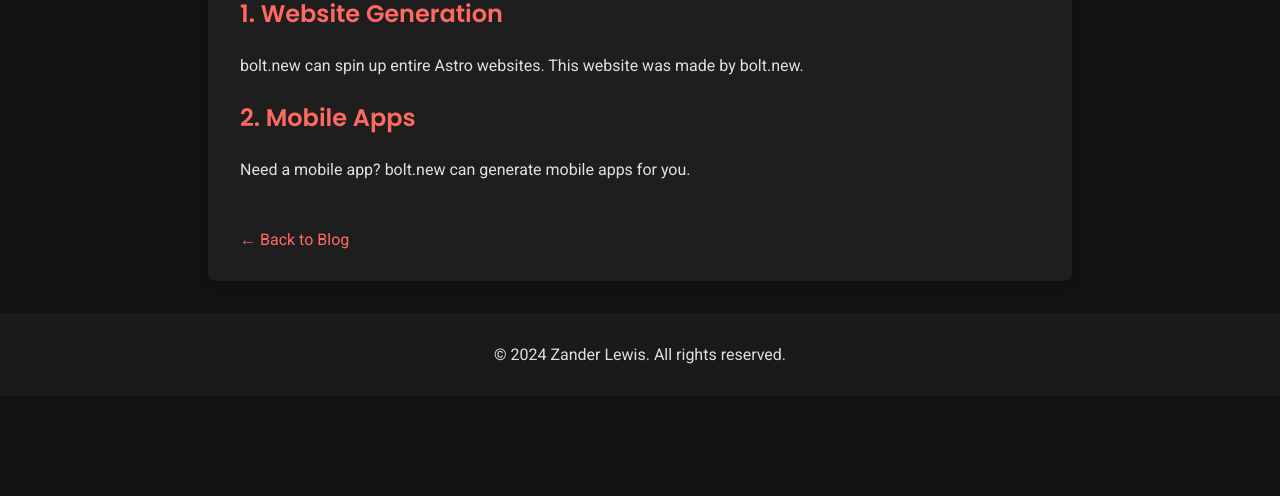
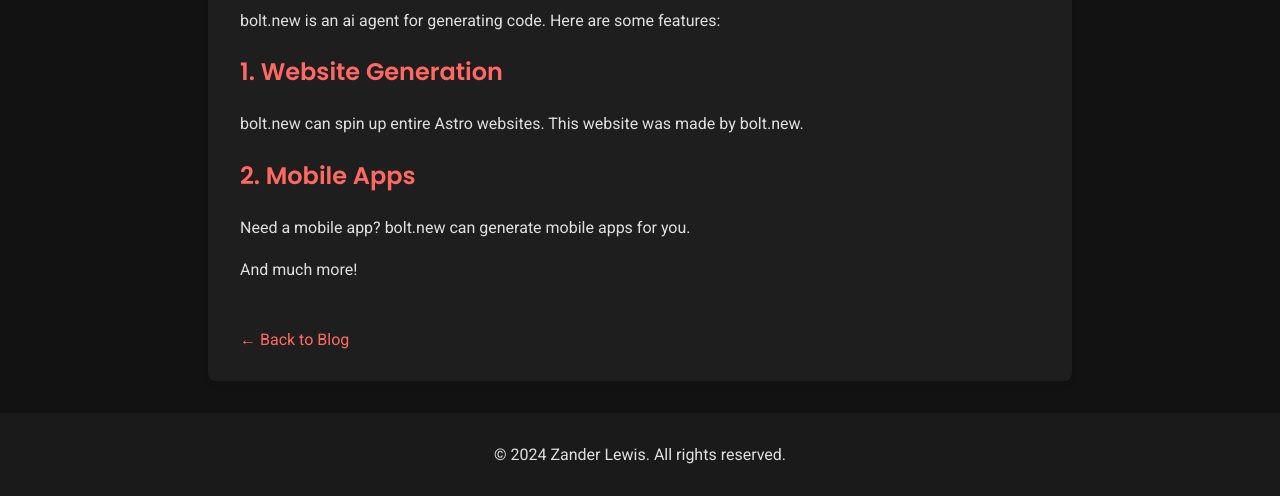
Before and after one commit to zanderlewis/zanderlewis.dev, an Astro site: page /blog/1 in a window 1280 px wide. Shown: the part 593-1089 px from the top of the page. Before the commit the page ends 989 px from the top, so only its background shows below. Built offline with nearby package versions, Linux system fonts and the light colour scheme; Astro itself is replaced by a stand-in of ours.

Commit message:
read from md files

```diff
--- a/package.json
+++ b/package.json
@@ -12,6 +12,7 @@
   },
   "dependencies": {
     "@astrojs/sitemap": "^3.2.0",
-    "astro": "^4.15.3"
+    "astro": "^4.15.3",
+    "marked": "^14.1.2"
   }
 }
--- /dev/null
+++ b/src/content/posts/meet-bolt-new.md
@@ -0,0 +1,13 @@
+# Meet bolt.new
+
+bolt.new is an ai agent for generating code. Here are some features:
+
+## 1. Website Generation
+
+bolt.new can spin up entire Astro websites. This website was made by bolt.new.
+
+## 2. Mobile Apps
+
+Need a mobile app? bolt.new can generate mobile apps for you.
+
+And much more!
--- a/src/data/posts.json
+++ b/src/data/posts.json
@@ -2,8 +2,8 @@
     {
         "id": "1",
         "title": "Meet bolt.new",
-        "content": "<p>bolt.new is an ai agent for generating code. Here are some features</p><h2>1. Website Generation</h2><p>bolt.new can spin up entire Astro websites. This website was made by bolt.new.</p><h2>2. Mobile Apps</h2><p>Need a mobile app? bolt.new can generate mobile apps for you.</p>",
         "date": "2024-10-9",
-        "image": "/images/blogs/bolt.new.svg"
+        "image": "/images/blogs/bolt.new.svg",
+        "contentPath": "src/content/posts/meet-bolt-new.md"
     }
 ]
--- a/src/pages/blog/[id].astro
+++ b/src/pages/blog/[id].astro
@@ -1,6 +1,9 @@
 ---
 import Layout from '../../layouts/Layout.astro';
 import posts from '../../data/posts.json';
+import fs from 'fs';
+import path from 'path';
+import { marked } from 'marked';
 
 export function getStaticPaths() {
   return posts.map((post) => ({
@@ -10,22 +13,23 @@
 
 const { id } = Astro.params;
 const post = posts.find((post) => post.id === id);
-
 if (!post) {
   throw new Error(`Post with id "${id}" not found`);
 }
+
+const contentPath = path.resolve(post.contentPath);
+const markdownContent = fs.readFileSync(contentPath, 'utf-8');
+const htmlContent = marked(markdownContent);
 ---
-
 <Layout title={`${post.title}`}>
   <article class="blog-post">
     <img src={post.image} alt={post.title} class="post-image" />
     <h1>{post.title}</h1>
     <p class="date">{post.date}</p>
-    <div class="post-content" set:html={post.content} />
+    <div class="post-content" set:html={htmlContent} />
     <a href="/blog" class="back-link">&larr; Back to Blog</a>
   </article>
 </Layout>
-
 <style>
   .blog-post {
     max-width: 800px;
```
Also changed, not shown: 1 other file.
